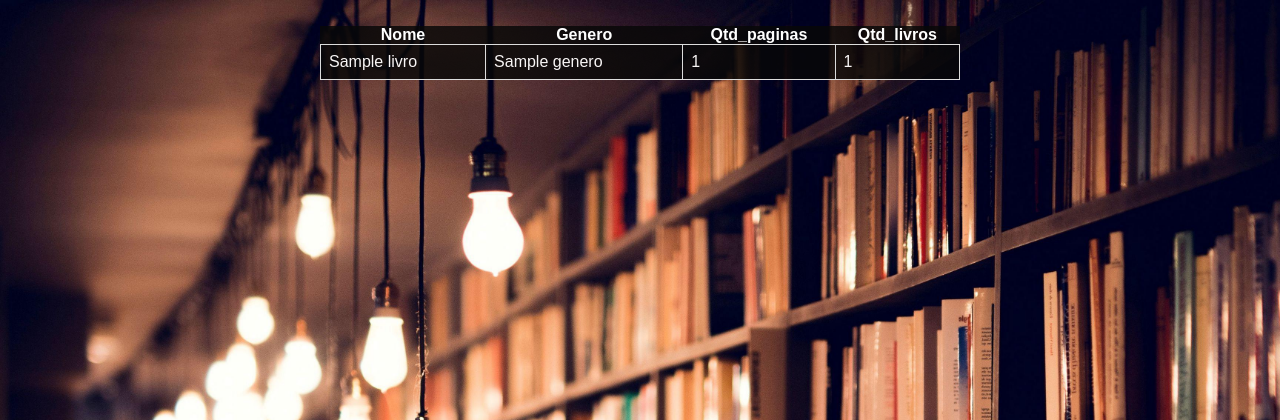
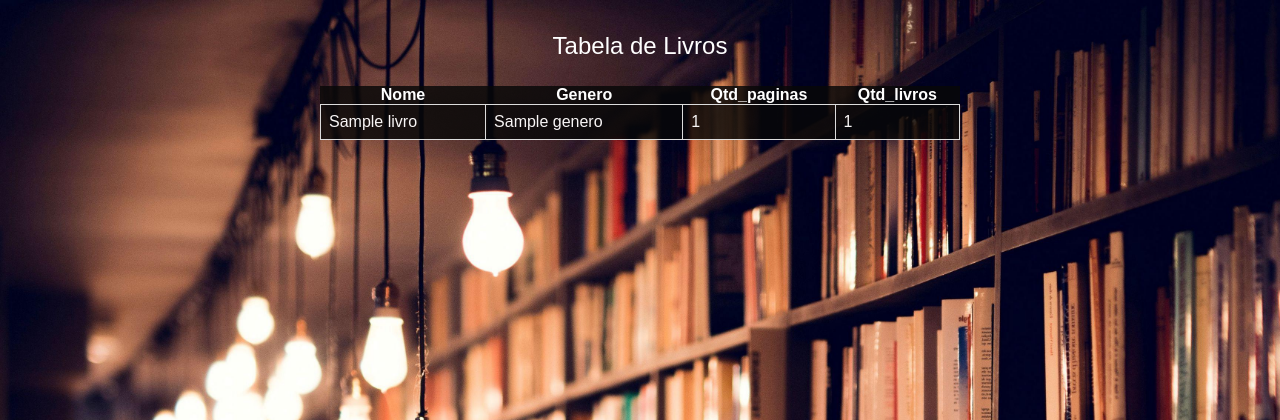
Before and after one commit to chrystian-souza/biblioteca-Django, a Django app: page / in a window 1280 px wide. Shown: the top 420 px of the page. Run offline with Django 4.2, Linux system fonts and the light colour scheme; tables that the repository leaves empty hold one stand-in row (values such as "Sample post").

Commit message:
adicionado titulo da página

```diff
--- a/biblioAPP/templates/pages/index.html
+++ b/biblioAPP/templates/pages/index.html
@@ -11,7 +11,7 @@
 <body>
 
     <div class="container">
-
+       <div class="titulo"><h1>Tabela de Livros</h1></div>
         <div class="tabela">
                 <table>
                     <thead>
--- a/templates/static/css/global.css
+++ b/templates/static/css/global.css
@@ -45,6 +45,21 @@ a {
     color: rgb(248, 245, 245);
 }
 
+h1 {
+
+    font: normal 18pt Arial;
+    color: white;
+
+}
+
+.titulo {
+
+    display: flex;
+    flex-direction: column;
+    align-items: center;
+    margin-top: 2rem;
+}
+
 .container {
 
     height: 100vh;
```
